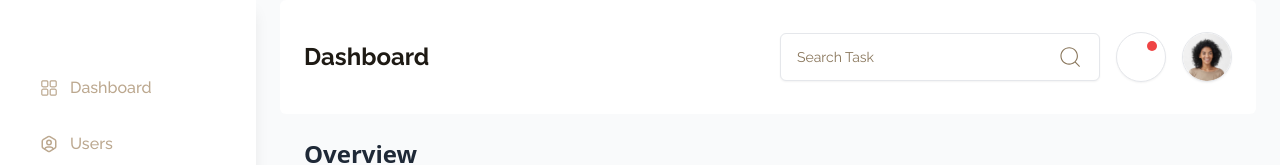
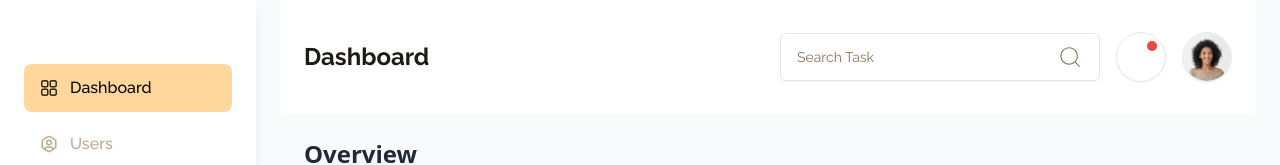
Before and after one commit to parves2023/timothy, a React (Vite) app: page / in a window 1280 px wide. Shown: the top 165 px of the page. Built offline with nearby package versions, Linux system fonts and the light colour scheme; no server answers; some icons are missing.

Commit message:
added env in md

```diff
--- a/src/layouts/DashboardLayout.jsx
+++ b/src/layouts/DashboardLayout.jsx
@@ -2,9 +2,8 @@ import { Outlet, NavLink, useLocation, useNavigate } from 'react-router-dom';
 import { useEffect, useState, useRef } from 'react';
 import Logo from '../assets/logo.png';
 import {
-  FiHome, FiUser, FiSettings, FiCreditCard, FiLogOut, FiMenu, FiX
+   FiLogOut, FiMenu, FiX
 } from 'react-icons/fi';
-import { Link } from 'react-router-dom';
 import { RxDashboard } from "react-icons/rx";
 import { TbUserHexagon } from "react-icons/tb";
 import { MdOutlinePayments, MdOutlineSupportAgent } from "react-icons/md";
@@ -52,10 +51,16 @@ export default function DashboardLayout() {
 
   const renderNavLinks = () => (
     <>
-      <NavLink to="/dashboard/statistics" className={({ isActive }) => linkClass(isActive)}>
-        <RxDashboard className="text-lg" />
-        Dashboard
-      </NavLink>
+<NavLink
+  to="/dashboard/statistics"
+  className={({ isActive }) =>
+    linkClass(isActive || location?.pathname === "/")
+  }
+>
+  <RxDashboard className="text-lg" />
+  Dashboard
+</NavLink>
+
 
       <NavLink to="/dashboard/user-info" className={({ isActive }) => linkClass(isActive)}>
         <TbUserHexagon className="text-lg" />
```
Also changed, not shown: 1 other file (tests, documents, lock files or other folders).
